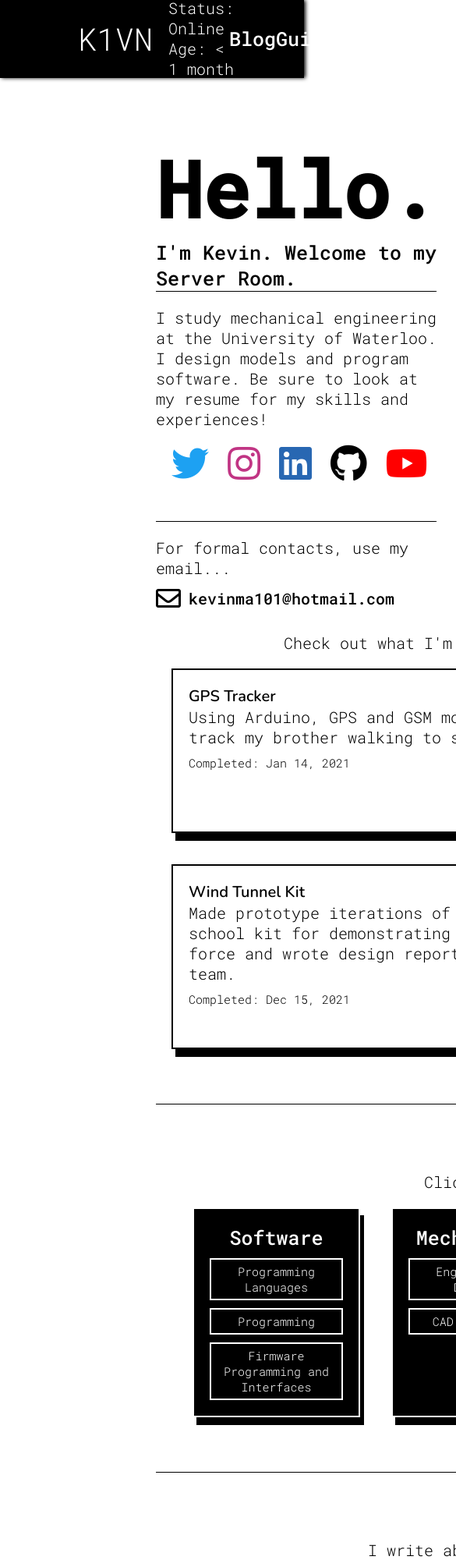
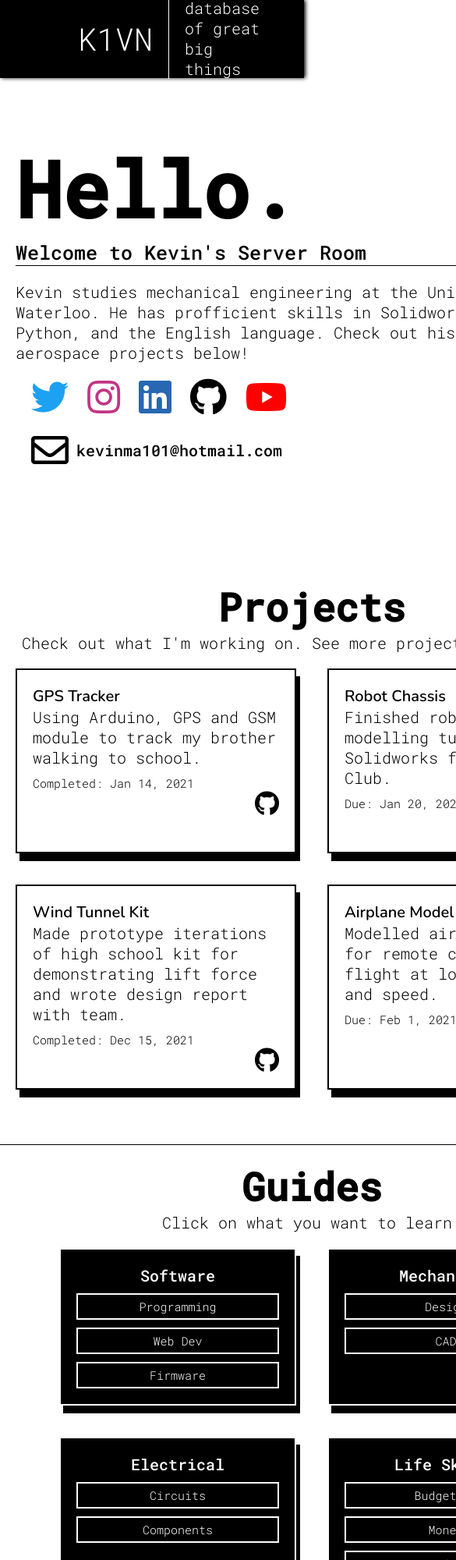
Before and after one commit to K1VN/K1VN.github.io, a plain HTML site: page index.html in a window 390 px wide. Shown: the top 2000 px of the page at 78% size, 585 px wide, since content can reach past the window. Drawn offline with nearby package versions, Linux system fonts and the light colour scheme.

Commit message:
Redesigned for mobile

```diff
--- a/index.html
+++ b/index.html
@@ -14,26 +14,20 @@
         <div class='header'>
             <div class='title'>
                 <h1>K1VN</h1>
-                <div class='status'>
-                    <h5>Status: Online</h5>
-                    <h5>Age: < 1 month</h5>
+                <div class='slogan'>
+                    <h5>database of great big things</h5>
                 </div>
             </div>
-            <ul class='menu'>
-                <li><a href="https://k17vn.medium.com">Blog</a></li>
-                <li><a href="./guides.html">Guides</a></li>
-                <li><a href="./photography.html">Photography</a></li>
-                <li><a href="./resume.html">Resume</a></li>
-            </ul>
         </div>
         <div class='intro'>
             <div class='intro_text'>
                 <h1>Hello.</h1>
-                <h5 id='name'>I'm Kevin. Welcome to my Server Room.</h5>
+                <h5 id='name'>Welcome to Kevin's Server Room</h5>
                 <div class='about_text'>
-                    <h5 id='about'>I study mechanical engineering at the
-                        University of Waterloo. I design models and program software.
-                        Be sure to look at my resume for my skills and experiences!
+                    <h5 id='about'>Kevin studies mechanical engineering at the
+                        University of Waterloo. He has profficient skills in Solidworks,
+                        Altium, Python, and the English language. Check out his
+                        robotic and aerospace projects below!
                     </h5>
                 </div>
                 <div class='socials'>
@@ -43,15 +37,11 @@
                     <a id='github' href="https://github.com/K1VN"><i class="fab fa-github fa-3x"></i></a>
                     <a id='youtube' href="https://www.youtube.com/channel/UCVElT_tWoC9Z_DVdt9XWT1g?guided_help_flow=5"><i class="fab fa-youtube fa-3x"></i></a>
                 </div>
-                <div class='formal_socials'>
-                    <h5 id='formal_contact'>For formal contacts, use my email...</h5>
-                    <div class='email_contact'>
-                        <a id='email' href="mailto:kevinma101@hotmail.com"><i class="far fa-envelope fa-2x"></i></a>
-                        <h5>kevinma101@hotmail.com</h5>
-                    </div>
+                <div class='email_contact'>
+                    <a id='email' href="mailto:kevinma101@hotmail.com"><i class="far fa-envelope fa-3x"></i></a>
+                    <h5>kevinma101@hotmail.com</h5>
                 </div>
             </div>
-            <img src="Images/RobotPP.png" alt="">
         </div>
         <div class='projects'>
             <h1 class='section_title'>Projects</h1>
@@ -94,31 +84,33 @@
                 <div class='guide_block'>
                     <a id='guide_main' href="">Software</a>
                     <ul>
-                        <li><a href="">Programming Languages</a></li>
                         <li><a href="">Programming</a></li>
-                        <li><a href="">Firmware Programming and Interfaces</a></li>
+                        <li><a href="">Web Dev</a></li>
+                        <li><a href="">Firmware</a></li>
                     </ul>
                 </div>
                 <div class='guide_block'>
                     <a id='guide_main' href="">Mechanical</a>
                     <ul>
-                        <li><a href="">Engineering Design</a></li>
-                        <li><a href="">CAD Software</a></li>
+                        <li><a href="">Design</a></li>
+                        <li><a href="">CAD</a></li>
                     </ul>
                 </div>
+            </div>
+            <div class='guide_content'>
                 <div class='guide_block'>
-                    <a id='guide_main' href="">Electronics</a>
+                    <a id='guide_main' href="">Electrical</a>
                     <ul>
-                        <li><a href="">Circuit Basics</a></li>
-                        <li><a href="">Circuit Components</a></li>
+                        <li><a href="">Circuits</a></li>
+                        <li><a href="">Components</a></li>
                     </ul>
                 </div>
                 <div class='guide_block'>
                     <a id='guide_main' href="">Life Skills</a>
                     <ul>
                         <li><a href="">Budgeting</a></li>
-                        <li><a href="">Earning Money</a></li>
-                        <li><a href="">Finding a Job</a></li>
+                        <li><a href="">Money</a></li>
+                        <li><a href="">Jobs</a></li>
                     </ul>
                 </div>
             </div>
@@ -136,6 +128,8 @@
                     <h5 class='block_tag'>Published: Jan 12, 2021</h5>
                     <a class='medium_link' href="https://k17vn.medium.com"><i class="fab fa-medium fa-3x"></i></a>
                 </div>
+            </div>
+            <div class='blog_container'>
                 <div class='blog_block'>
                     <h1 class='block_title'>Philosophy of Perspectives</h1>
                     <h5 class='block_des'>Be conscious of your assumptions and perspectives about the little things.
@@ -144,6 +138,8 @@
                     <h5 class='block_tag'>Not Published</h5>
                     <a class='medium_link' href="https://k17vn.medium.com"><i class="fab fa-medium fa-3x"></i></a>
                 </div>
+            </div>
+            <div class='blog_container'>
                 <div class='blog_block'>
                     <h1 class='block_title'>How to Grow Up</h1>
                     <h5 class='block_des'>Growing up takes time and effort. These are the lessons I learned during my
@@ -155,8 +151,7 @@
             </div>
         </div>
         <div class='footer'>
-            <h5 class='date'>Last Updated: Jan 14, 2021</h5>
-            <h5 class='version'>Beta Server 1.0: "Some buttons unavailable, security unstable"</h5>
+            <h5 class='date'>Last Updated: Feb 23, 2021</h5>
         </div>
     </div>
 </body>
--- a/style.css
+++ b/style.css
@@ -6,8 +6,8 @@
 
 .container {
     display: grid;
-    grid-template-columns: 150px 50px auto 150px 150px;
-    grid-template-rows: 725px auto auto auto 50px;
+    grid-template-columns: 2fr 800px 2fr;
+    grid-template-rows: 725px auto auto auto 100px;
 }
 
 /* Start of Header */
@@ -48,18 +48,9 @@
     margin-left: 20px;
 }
 
-.menu {
-    display: flex;
-    list-style: none;
-}
-
-.menu a {
-    text-decoration: none;
-    color: white;
-    margin-right: 30px;
-    font-family: 'Roboto Mono', monospace;
-    font-size: 25px;
-    position: relative;
+.slogan {
+    margin-left: 20px;
+    border-left: 1px solid white;
 }
 
 .header a:after {
@@ -83,7 +74,7 @@
 /* Start of Intro */
 
 .intro {
-    grid-column: 3 / span 2;
+    grid-column: 2;
     grid-row: 1 / span 1;
     display: flex;
 }
@@ -117,17 +108,9 @@
     margin: 20px 0;
 }
 
-.formal_socials {
-    margin-top: 50px;
-    border-top: 1px black solid;
-}
-
-#formal_contact {
+.email_contact {
+    margin-left: 20px;
     margin-top: 20px;
-}
-
-.email_contact {
-    margin-top: 10px;
     display: flex;
     align-items: center;
 }
@@ -165,18 +148,11 @@
     color: black;
 }
 
-.intro img {
-    width: 562px;
-    height: 619px;
-    margin-top: 100px;
-    margin-right: 150px;
-}
-
 /* End of Intro */
 /* Start of Projects */
 
 .projects {
-    grid-column: 3 / span 2;
+    grid-column: 2;
     grid-row: 2 / span 1;
     border-bottom: 1px black solid;
     padding-bottom: 50px;
@@ -243,11 +219,17 @@
     color: black;
 }
 
+@media (max-width: 800px) {
+    .intro, .project, .guides, .blog {
+        margin: 0 20px;
+    }
+}
+
 /* End of Projects */
 /* Start of Guides */
 
 .guides {
-    grid-column: 3 / span 2;
+    grid-column: 2;
     grid-row: 3 / span 1;
     border-bottom: 1px black solid;
     padding-bottom: 50px;
@@ -261,7 +243,7 @@
 }
 
 .guide_block {
-    width: 20%;
+    width: 40%;
     margin: 20px;
     padding: 20px;
     border: 2px white solid;
@@ -289,7 +271,7 @@
 }
 
 #guide_main {
-    font-size: 25px;
+    font-size: 20px;
     font-weight: 500;
 }
 
@@ -318,7 +300,7 @@
 /* Start of Content */
 
 .blog {
-    grid-column: 3 / span 2;
+    grid-column: 2;
     grid-row: 4 / span 1;
     padding-bottom: 50px;
 }
@@ -330,6 +312,7 @@
 
 .blog_block {
     min-width: 30%;
+    width: 70%;
     margin: 20px;
     padding: 20px;
     border: 2px black solid;
@@ -392,7 +375,3 @@
 .date {
     width: 50%;
 }
-
-.version {
-    margin-left: 20px;
-}
```
